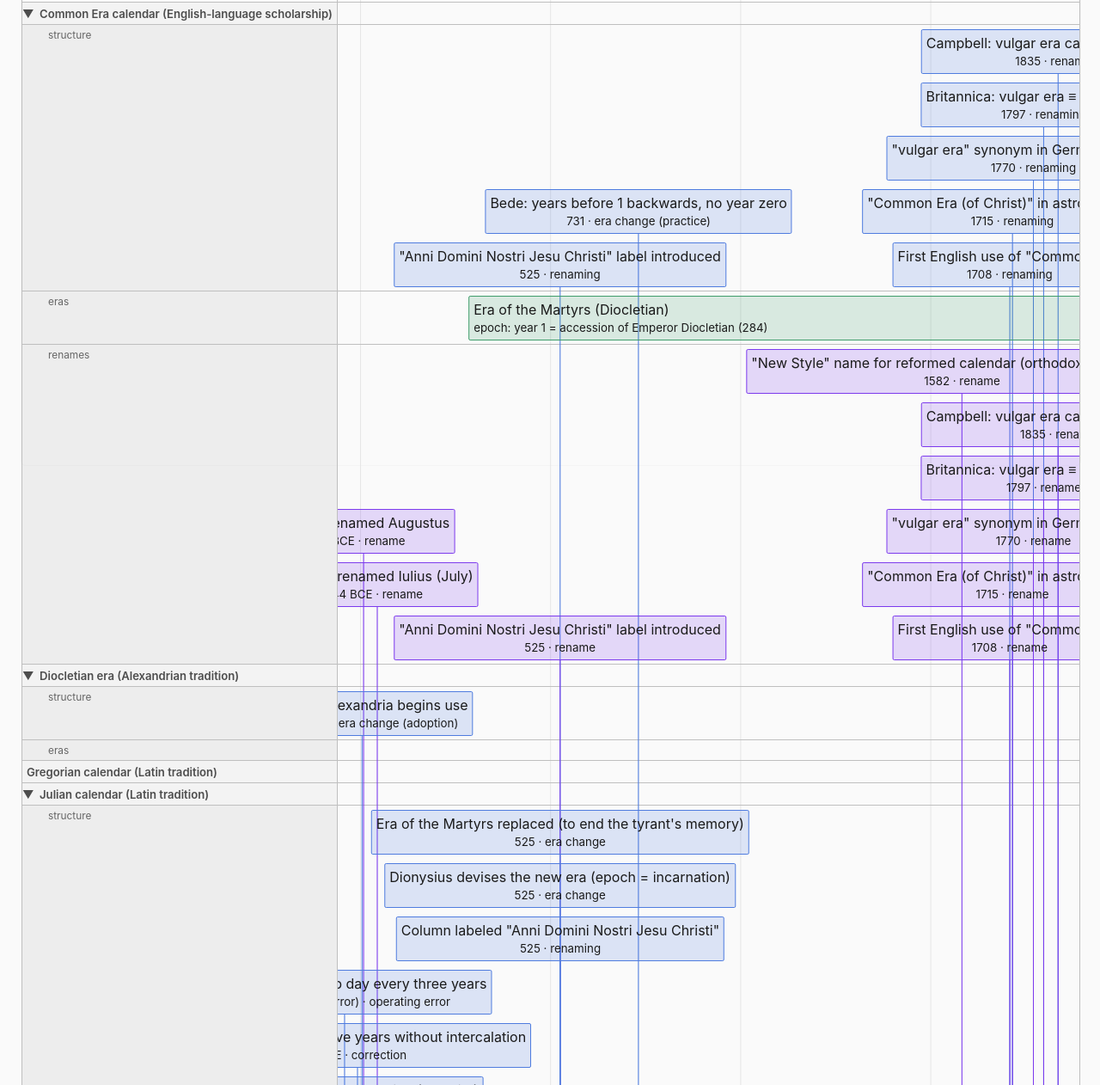
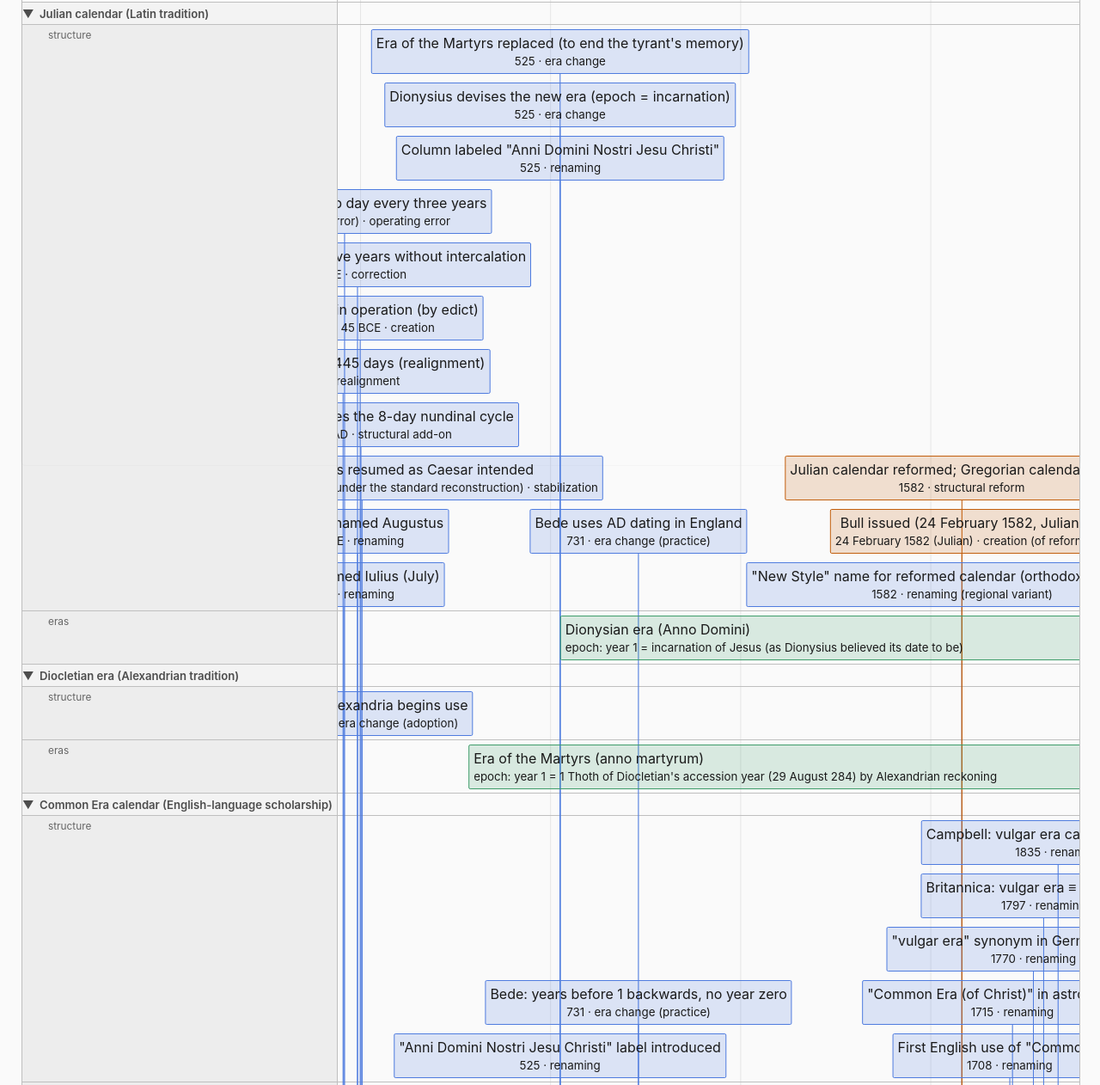
Before and after one commit to abenagainc/chronology, a plain HTML site: page bubbles.html in a window 1280 px wide. Shown: the part 190-1452 px from the top of the page at 86% size. Drawn offline with Linux system fonts and the light colour scheme.

Commit message:
deploy: 4b0bbdc

```diff
--- a/bubbles.html
+++ b/bubbles.html
@@ -66,10 +66,8 @@ async function load() {
   const groups = new vis.DataSet();
   const items = new vis.DataSet();
 
-  const order = ["Common Era calendar (English-language scholarship)"];
-  const sorted = [...bubblesData.bubbles].sort((a, b) =>
-    (order.includes(b.label) ? 1 : 0) - (order.includes(a.label) ? 1 : 0) ||
-    a.label.localeCompare(b.label));
+  // export order IS chronological (earliest attested year first) — trust it
+  const sorted = [...bubblesData.bubbles];
 
   let gid = 0;
   for (const b of sorted) {
@@ -134,7 +132,9 @@ async function load() {
 
     // ---- era bands ----
     for (const e of b.eras) {
-      const yStart = parseInt(String(e.epoch_date || '').replace(/[^0-9-]/g, ''), 10);
+      const yStart = (e.epoch_year !== null && e.epoch_year !== undefined)
+        ? e.epoch_year
+        : parseInt(String(e.epoch_date || '').replace(/[^0-9-]/g, ''), 10);
       if (isNaN(yStart)) continue;
       items.add({
         group: sub.era, id: gkey + '-e-' + e.id,
--- a/data/bubbles.json
+++ b/data/bubbles.json
@@ -2,160 +2,6 @@
   "exported_at": "2026-11-15",
   "note": "years parsed from source-stated strings for DISPLAY ONLY; real conversion is the Phase 2 alignment layer. Nascent bubbles are ASSUMED (owner rule) until source examination.",
   "bubbles": [
-    {
-      "id": "eb233b19-4870-4e0b-a41e-d00b01c6f2df",
-      "label": "Common Era calendar (English-language scholarship)",
-      "status": "incomplete",
-      "nascent": false,
-      "description": null,
-      "calendar_changes": [
-        {
-          "id": "7c24766d-fe8c-4bbf-90e2-99c5b37be2dc",
-          "name": "\"Anni Domini Nostri Jesu Christi\" label introduced",
-          "change_type": "renaming",
-          "date_original": "525",
-          "year_display": 525,
-          "status": "proposed",
-          "node_kind": "calendar"
-        },
-        {
-          "id": "9aa26dab-fd5e-4970-960d-6c365a70a071",
-          "name": "Bede: years before 1 backwards, no year zero",
-          "change_type": "era change (practice)",
-          "date_original": "731",
-          "year_display": 731,
-          "status": "proposed",
-          "node_kind": "calendar"
-        },
-        {
-          "id": "912ebcb9-dbbf-4978-8bd9-54cf2e70c407",
-          "name": "First English use of \"Common Era\"",
-          "change_type": "renaming",
-          "date_original": "1708",
-          "year_display": 1708,
-          "status": "proposed",
-          "node_kind": "calendar"
-        },
-        {
-          "id": "e530f512-9ede-436e-abff-5ed9d7f4b989",
-          "name": "\"Common Era (of Christ)\" in astronomy book",
-          "change_type": "renaming",
-          "date_original": "1715",
-          "year_display": 1715,
-          "status": "proposed",
-          "node_kind": "calendar"
-        },
-        {
-          "id": "04006d09-734c-4fe5-99f0-c2a71ec757dd",
-          "name": "\"vulgar era\" synonym in German translation",
-          "change_type": "renaming",
-          "date_original": "1770",
-          "year_display": 1770,
-          "status": "proposed",
-          "node_kind": "calendar"
-        },
-        {
-          "id": "75a1c206-9afa-4bcd-b563-0ead4d6ab01a",
-          "name": "Britannica: vulgar era ≡ common era",
-          "change_type": "renaming",
-          "date_original": "1797",
-          "year_display": 1797,
-          "status": "proposed",
-          "node_kind": "calendar"
-        },
-        {
-          "id": "dedbea44-3272-4b24-80b7-a82c51b5b2c6",
-          "name": "Campbell: vulgar era called Anno Domini",
-          "change_type": "renaming",
-          "date_original": "1835",
-          "year_display": 1835,
-          "status": "proposed",
-          "node_kind": "calendar"
-        }
-      ],
-      "eras": [
-        {
-          "id": "212cd801-f8ce-430c-8ead-229bb8cf171f",
-          "name": "Era of the Martyrs (Diocletian)",
-          "epoch": "year 1 = accession of Emperor Diocletian (284)",
-          "epoch_date": "284",
-          "renames": [],
-          "usages": [
-            {
-              "note": "Roman years counted by consuls/eras incl. Era of Martyrs until Dionysius; per the source: Dionysius devised AD 'to replace the Era of the Martyrs system'",
-              "calendar": "Julian calendar created (Caesar's edict, design with Sosigenes)",
-              "used_from": null,
-              "used_until": "525/532"
-            }
-          ],
-          "status": "proposed"
-        }
-      ],
-      "sources": []
-    },
-    {
-      "id": "2c7876c8-9cda-42de-adcd-9ce84ab42354",
-      "label": "Diocletian era (Alexandrian tradition)",
-      "status": "active",
-      "nascent": false,
-      "description": "Corpus of the Era of the Martyrs (anno martyrum / anno Diocletiani): four-tuple = Coptic/Greek / Coptic & Greek scripts / Coptic numerals / Alexandrian calendar, epoch 1 Thoth = 29 August 284 (Diocletian's accession year by Alexandrian reckoning). Used by the Church of Alexandria from the 4th century and by the Coptic Church to the present. Assumed held per owner rule (2026-11-15): Wikipedia description treated as source content.",
-      "calendar_changes": [
-        {
-          "id": "4117133f-4a14-4f4e-839a-7a86baa4310d",
-          "name": "Church of Alexandria begins use",
-          "change_type": "era change (adoption)",
-          "date_original": "4th century",
-          "year_display": 4,
-          "status": "proposed",
-          "node_kind": "event"
-        },
-        {
-          "id": "00bf235e-fbd9-442a-a2e6-23156292f3b3",
-          "name": "Coptic Orthodox Church continues use to present",
-          "change_type": "era change (continuation)",
-          "date_original": "from 5th century",
-          "year_display": null,
-          "status": "proposed",
-          "node_kind": "event"
-        }
-      ],
-      "eras": [
-        {
-          "id": "6170a1ab-0e09-4833-bb61-e4cb44b685a4",
-          "name": "Era of the Martyrs (anno martyrum)",
-          "epoch": "year 1 = 1 Thoth of Diocletian's accession year (29 August 284) by Alexandrian reckoning",
-          "epoch_date": "29 August 284",
-          "renames": [],
-          "usages": [],
-          "status": "proposed"
-        }
-      ],
-      "sources": [
-        {
-          "label": "Diocletian era (Alexandrian tradition)",
-          "status": "assumed/inferred"
-        }
-      ]
-    },
-    {
-      "id": "1f08a0ff-c82b-4a22-b03e-061f41095871",
-      "label": "Gregorian calendar (Latin tradition)",
-      "status": "active",
-      "nascent": false,
-      "description": "Corpus of Latin sources under the GREGORIAN calendar (four-tuple: Latin / Latin alphabet / Roman numerals / Gregorian), from 15 Oct 1582 onward. Awaiting its first assumed-held source (natural candidate: Clavius, Romani calendarii a Gregorio XIII restituti explicatio, 1603). Its birth is attested from OUTSIDE, by the Julian-Latin bull of 1582.",
-      "calendar_changes": [],
-      "eras": [],
-      "sources": [
-        {
-          "label": "Gregorian calendar (Latin tradition)",
-          "status": "assumed/inferred"
-        },
-        {
-          "label": "Gregorian calendar (Latin tradition)",
-          "status": "assumed/inferred"
-        }
-      ]
-    },
     {
       "id": "56066b97-17e9-44d9-b65d-95c9ad92cb1b",
       "label": "Julian calendar (Latin tradition)",
@@ -350,7 +196,8 @@
               "used_until": null
             }
           ],
-          "status": "proposed"
+          "status": "proposed",
+          "epoch_year": 525
         }
       ],
       "sources": [
@@ -380,6 +227,192 @@
         },
         {
           "label": "Julian calendar (Latin tradition)",
+          "status": "assumed/inferred"
+        }
+      ]
+    },
+    {
+      "id": "2c7876c8-9cda-42de-adcd-9ce84ab42354",
+      "label": "Diocletian era (Alexandrian tradition)",
+      "status": "active",
+      "nascent": false,
+      "description": "Corpus of the Era of the Martyrs (anno martyrum / anno Diocletiani): four-tuple = Coptic/Greek / Coptic & Greek scripts / Coptic numerals / Alexandrian calendar, epoch 1 Thoth = 29 August 284 (Diocletian's accession year by Alexandrian reckoning). Used by the Church of Alexandria from the 4th century and by the Coptic Church to the present. Assumed held per owner rule (2026-11-15): Wikipedia description treated as source content.",
+      "calendar_changes": [
+        {
+          "id": "4117133f-4a14-4f4e-839a-7a86baa4310d",
+          "name": "Church of Alexandria begins use",
+          "change_type": "era change (adoption)",
+          "date_original": "4th century",
+          "year_display": 4,
+          "status": "proposed",
+          "node_kind": "event"
+        },
+        {
+          "id": "00bf235e-fbd9-442a-a2e6-23156292f3b3",
+          "name": "Coptic Orthodox Church continues use to present",
+          "change_type": "era change (continuation)",
+          "date_original": "from 5th century",
+          "year_display": null,
+          "status": "proposed",
+          "node_kind": "event"
+        }
+      ],
+      "eras": [
+        {
+          "id": "6170a1ab-0e09-4833-bb61-e4cb44b685a4",
+          "name": "Era of the Martyrs (anno martyrum)",
+          "epoch": "year 1 = 1 Thoth of Diocletian's accession year (29 August 284) by Alexandrian reckoning",
+          "epoch_date": "29 August 284",
+          "renames": [],
+          "usages": [],
+          "status": "proposed",
+          "epoch_year": 284
+        }
+      ],
+      "sources": [
+        {
+          "label": "Diocletian era (Alexandrian tradition)",
+          "status": "assumed/inferred"
+        }
+      ]
+    },
+    {
+      "id": "eb233b19-4870-4e0b-a41e-d00b01c6f2df",
+      "label": "Common Era calendar (English-language scholarship)",
+      "status": "incomplete",
+      "nascent": false,
+      "description": null,
+      "calendar_changes": [
+        {
+          "id": "7c24766d-fe8c-4bbf-90e2-99c5b37be2dc",
+          "name": "\"Anni Domini Nostri Jesu Christi\" label introduced",
+          "change_type": "renaming",
+          "date_original": "525",
+          "year_display": 525,
+          "status": "proposed",
+          "node_kind": "calendar"
+        },
+        {
+          "id": "9aa26dab-fd5e-4970-960d-6c365a70a071",
+          "name": "Bede: years before 1 backwards, no year zero",
+          "change_type": "era change (practice)",
+          "date_original": "731",
+          "year_display": 731,
+          "status": "proposed",
+          "node_kind": "calendar"
+        },
+        {
+          "id": "912ebcb9-dbbf-4978-8bd9-54cf2e70c407",
+          "name": "First English use of \"Common Era\"",
+          "change_type": "renaming",
+          "date_original": "1708",
+          "year_display": 1708,
+          "status": "proposed",
+          "node_kind": "calendar"
+        },
+        {
+          "id": "e530f512-9ede-436e-abff-5ed9d7f4b989",
+          "name": "\"Common Era (of Christ)\" in astronomy book",
+          "change_type": "renaming",
+          "date_original": "1715",
+          "year_display": 1715,
+          "status": "proposed",
+          "node_kind": "calendar"
+        },
+        {
+          "id": "04006d09-734c-4fe5-99f0-c2a71ec757dd",
+          "name": "\"vulgar era\" synonym in German translation",
+          "change_type": "renaming",
+          "date_original": "1770",
+          "year_display": 1770,
+          "status": "proposed",
+          "node_kind": "calendar"
+        },
+        {
+          "id": "75a1c206-9afa-4bcd-b563-0ead4d6ab01a",
+          "name": "Britannica: vulgar era ≡ common era",
+          "change_type": "renaming",
+          "date_original": "1797",
+          "year_display": 1797,
+          "status": "proposed",
+          "node_kind": "calendar"
+        },
+        {
+          "id": "dedbea44-3272-4b24-80b7-a82c51b5b2c6",
+          "name": "Campbell: vulgar era called Anno Domini",
+          "change_type": "renaming",
+          "date_original": "1835",
+          "year_display": 1835,
+          "status": "proposed",
+          "node_kind": "calendar"
+        }
+      ],
+      "eras": [
+        {
+          "id": "212cd801-f8ce-430c-8ead-229bb8cf171f",
+          "name": "Era of the Martyrs (Diocletian)",
+          "epoch": "year 1 = accession of Emperor Diocletian (284)",
+          "epoch_date": "284",
+          "renames": [],
+          "usages": [
+            {
+              "note": "Roman years counted by consuls/eras incl. Era of Martyrs until Dionysius; per the source: Dionysius devised AD 'to replace the Era of the Martyrs system'",
+              "calendar": "Julian calendar created (Caesar's edict, design with Sosigenes)",
+              "used_from": null,
+              "used_until": "525/532"
+            }
+          ],
+          "status": "proposed",
+          "epoch_year": 284
+        }
+      ],
+      "sources": []
+    },
+    {
+      "id": "1f08a0ff-c82b-4a22-b03e-061f41095871",
+      "label": "Gregorian calendar (Latin tradition)",
+      "status": "active",
+      "nascent": false,
+      "description": "Corpus of Latin sources under the GREGORIAN calendar (four-tuple: Latin / Latin alphabet / Roman numerals / Gregorian), from 15 Oct 1582 onward. Awaiting its first assumed-held source (natural candidate: Clavius, Romani calendarii a Gregorio XIII restituti explicatio, 1603). Its birth is attested from OUTSIDE, by the Julian-Latin bull of 1582.",
+      "calendar_changes": [
+        {
+          "id": "8c80eb02-7602-4a88-b398-860215d54e78",
+          "name": "Clavius publishes Novi calendarii romani apologia (defence of the new calendar)",
+          "change_type": "era change (defence)",
+          "date_original": "1588",
+          "year_display": 1588,
+          "status": "proposed",
+          "node_kind": "event"
+        },
+        {
+          "id": "9925972b-b499-4473-a84c-d34b03509676",
+          "name": "Clavius publishes Romani calendarii… explicatio (explanation of the Gregorian calendar)",
+          "change_type": "era change (explanation)",
+          "date_original": "1603",
+          "year_display": 1603,
+          "status": "proposed",
+          "node_kind": "event"
+        }
+      ],
+      "eras": [
+        {
+          "id": "fc0bee94-21db-46f4-9f77-f7f714cd499e",
+          "name": "Dionysian era (Anno Domini), carried over unchanged (Gregorian usage)",
+          "epoch": "inherited: year 1 = incarnation (the Dionysian epoch; NO new epoch at the 1582 reform — years were not renumbered)",
+          "epoch_date": null,
+          "renames": [],
+          "usages": [],
+          "status": "proposed",
+          "epoch_year": null
+        }
+      ],
+      "sources": [
+        {
+          "label": "Gregorian calendar (Latin tradition)",
+          "status": "assumed/inferred"
+        },
+        {
+          "label": "Gregorian calendar (Latin tradition)",
           "status": "assumed/inferred"
         }
       ]
@@ -451,6 +484,12 @@
       "from": "Quadriennial leap years resumed as Caesar intended",
       "to": "Julian calendar reformed; Gregorian calendar named",
       "status": "proposed"
+    },
+    {
+      "type": "era_used_by",
+      "from": "Gregorian calendar",
+      "to": "Dionysian era (Anno Domini), carried over unchanged (Gregorian usage)",
+      "status": "proposed"
     }
   ]
 }
```
